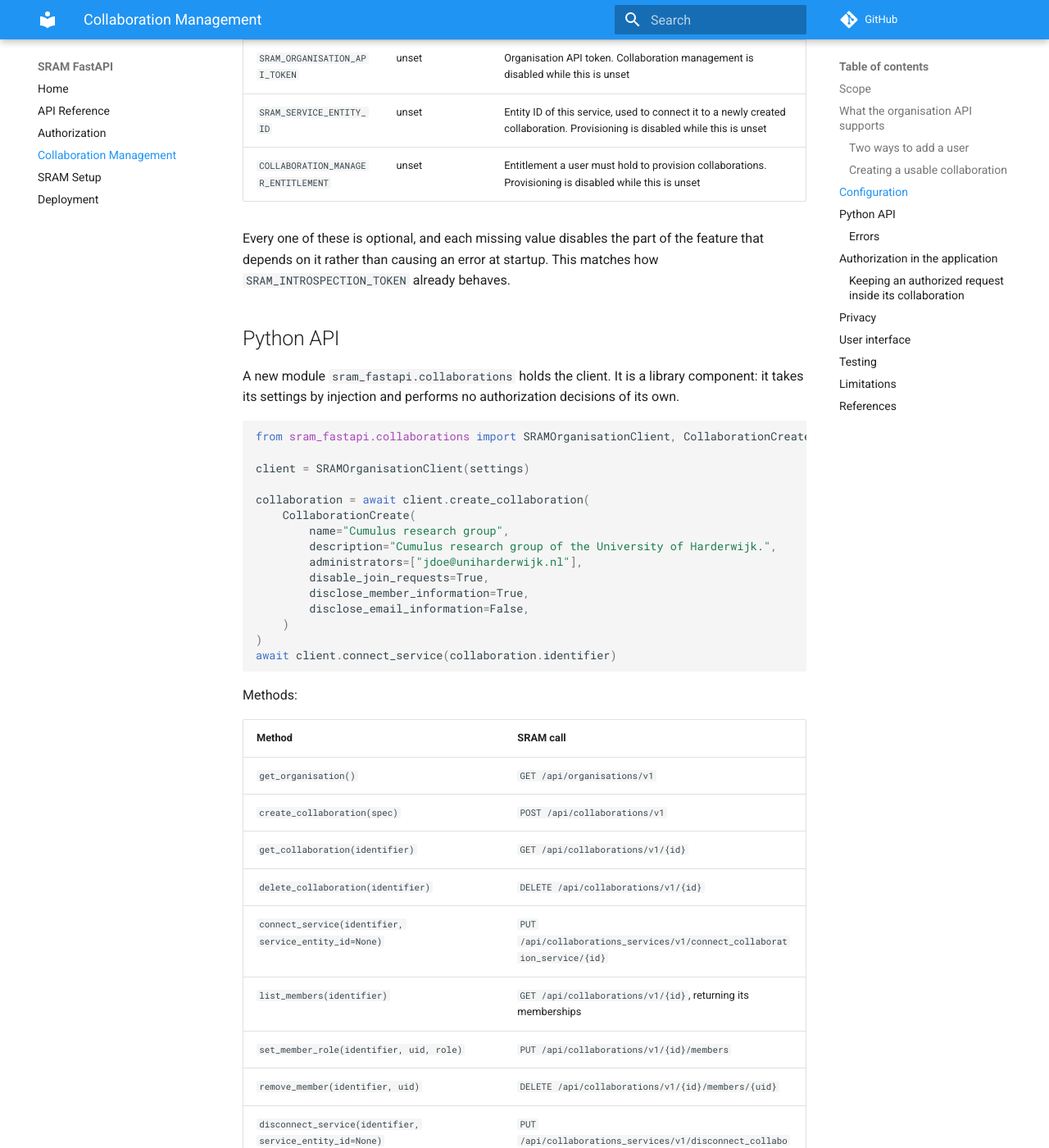
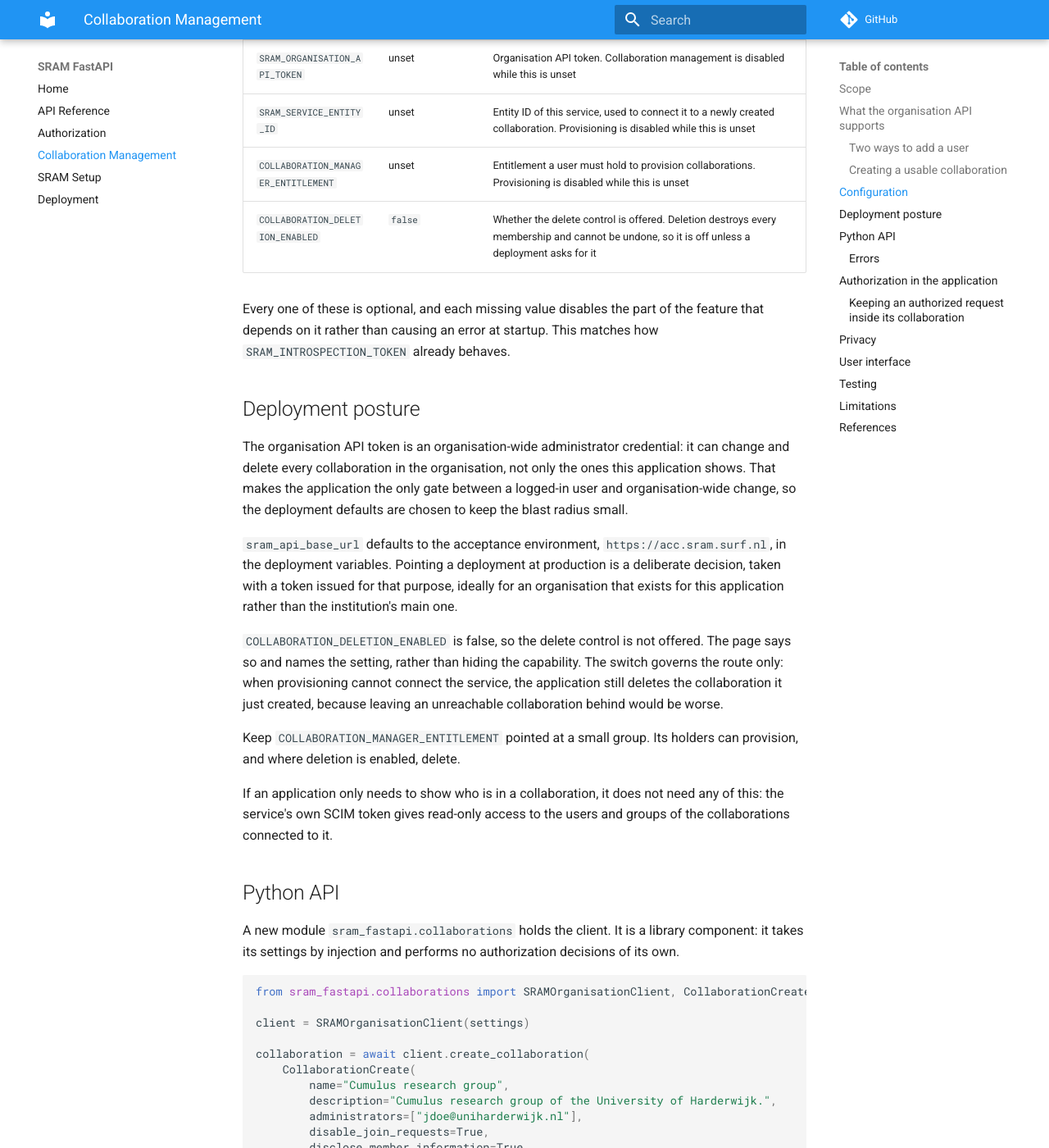
Before and after one commit to sorenwacker/sram-fastapi, an MkDocs documentation site: the page built from docs/collaboration-management.md, in a window 1280 px wide and 1400 px high, scrolled down 2888 px. Shown: the whole window at 82% size. Built offline with MkDocs 1.6.1 and Material for MkDocs 9.7.7, drawn with Linux system fonts in a browser that asks for light colours; comment, search, counter and statistics services are not loaded; some of the changed text lies outside the part shown.

Commit message:
Point the deployment at acceptance so a production organisation token is a deliberate choice

```diff
--- a/docs/collaboration-management.md
+++ b/docs/collaboration-management.md
@@ -59,8 +59,21 @@ Because provisioning is two calls, it can fail halfway. If the collaboration is
 | `SRAM_ORGANISATION_API_TOKEN` | unset | Organisation API token. Collaboration management is disabled while this is unset |
 | `SRAM_SERVICE_ENTITY_ID` | unset | Entity ID of this service, used to connect it to a newly created collaboration. Provisioning is disabled while this is unset |
 | `COLLABORATION_MANAGER_ENTITLEMENT` | unset | Entitlement a user must hold to provision collaborations. Provisioning is disabled while this is unset |
+| `COLLABORATION_DELETION_ENABLED` | `false` | Whether the delete control is offered. Deletion destroys every membership and cannot be undone, so it is off unless a deployment asks for it |
 
 Every one of these is optional, and each missing value disables the part of the feature that depends on it rather than causing an error at startup. This matches how `SRAM_INTROSPECTION_TOKEN` already behaves.
+
+## Deployment posture
+
+The organisation API token is an organisation-wide administrator credential: it can change and delete every collaboration in the organisation, not only the ones this application shows. That makes the application the only gate between a logged-in user and organisation-wide change, so the deployment defaults are chosen to keep the blast radius small.
+
+`sram_api_base_url` defaults to the acceptance environment, `https://acc.sram.surf.nl`, in the deployment variables. Pointing a deployment at production is a deliberate decision, taken with a token issued for that purpose, ideally for an organisation that exists for this application rather than the institution's main one.
+
+`COLLABORATION_DELETION_ENABLED` is false, so the delete control is not offered. The page says so and names the setting, rather than hiding the capability. The switch governs the route only: when provisioning cannot connect the service, the application still deletes the collaboration it just created, because leaving an unreachable collaboration behind would be worse.
+
+Keep `COLLABORATION_MANAGER_ENTITLEMENT` pointed at a small group. Its holders can provision, and where deletion is enabled, delete.
+
+If an application only needs to show who is in a collaboration, it does not need any of this: the service's own SCIM token gives read-only access to the users and groups of the collaborations connected to it.
 
 ## Python API
 
@@ -167,7 +180,7 @@ Actions on the detail page:
 | Invitations | Resend; change intended role; withdraw. SRAM's invitation update accepts only the role and the target groups, so an invitation's expiry cannot be changed after it is sent |
 | Groups | Create group; rename or re-describe a group; delete group; add a member to a group; remove a member from a group |
 | Services | Connect this service; disconnect this service |
-| Collaboration | Delete collaboration |
+| Collaboration | Delete collaboration, where `COLLABORATION_DELETION_ENABLED` allows it |
 
 Every action is a form post, so no action can be triggered by following a link:
 
@@ -193,7 +206,7 @@ Pending invitations and the management controls are shown to collaboration admin
 
 Each action states the SRAM call it performs, as method and path, next to the control. The application is a reference implementation, so showing which endpoint backs each control is part of what it demonstrates.
 
-Removing a member, deleting a group, disconnecting a service and deleting a collaboration require an explicit confirmation step. The confirmation text is carried in a `data-confirm` attribute and read by one script that binds a submit handler: a browser decodes an attribute value before its content would reach the JavaScript parser, so a name or email interpolated into an inline `onsubmit` handler could break out of the string literal despite HTML escaping. Deleting a collaboration is offered only to holders of the manager entitlement.
+Removing a member, deleting a group, disconnecting a service and deleting a collaboration require an explicit confirmation step. The confirmation text is carried in a `data-confirm` attribute and read by one script that binds a submit handler: a browser decodes an attribute value before its content would reach the JavaScript parser, so a name or email interpolated into an inline `onsubmit` handler could break out of the string literal despite HTML escaping. Deleting a collaboration is offered only to holders of the manager entitlement, and only where the deployment enables it.
 
 Two different reasons hide a control, and they read differently on the page. Where a **credential is missing**, the section is replaced by a note naming the environment variable to set, so the demo makes the credential requirements visible. Where the **user lacks the authority**, the control is simply absent, because naming a capability the viewer cannot have adds nothing.
 
```
Also changed, not shown: 3 other files.
